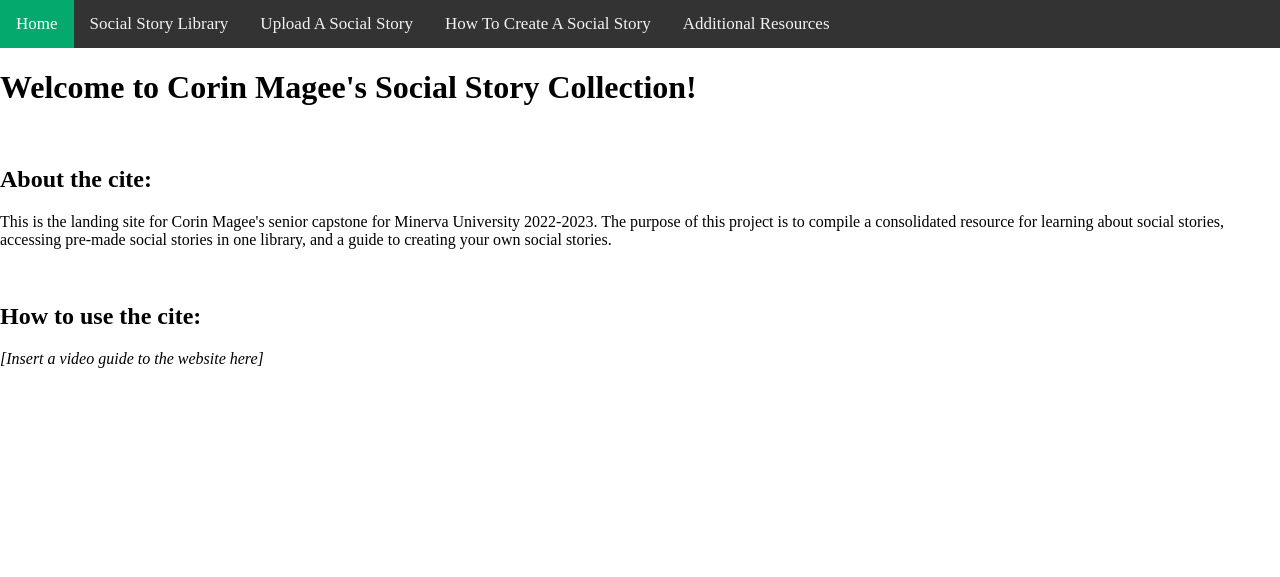
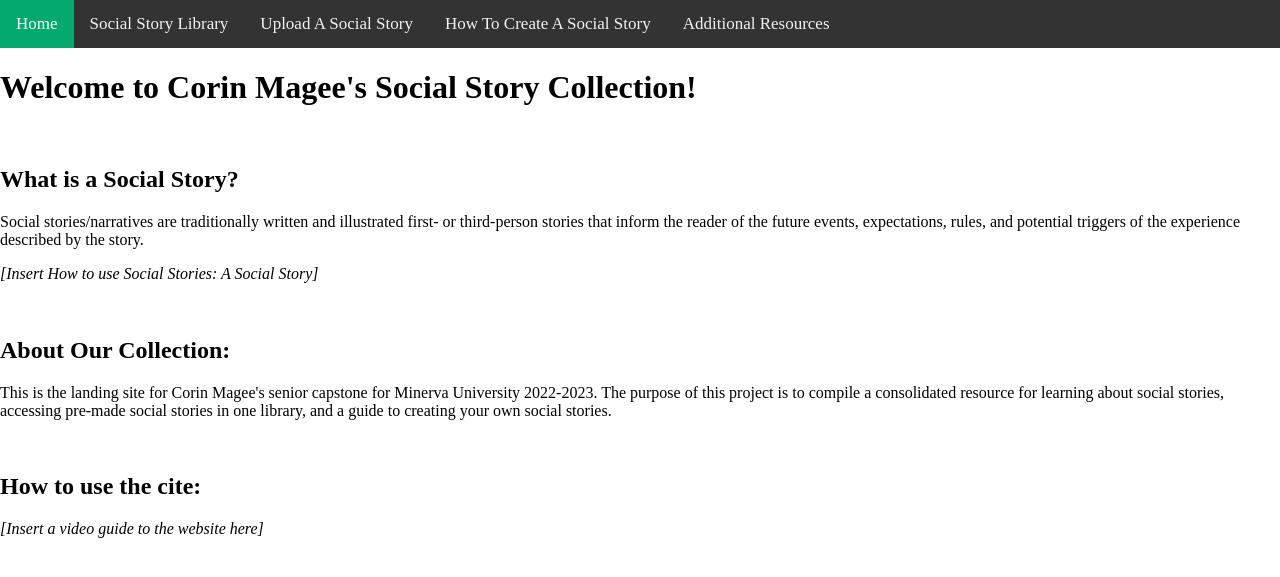
Before and after one commit to Corin-M/CapstoneProgress, a Flask app: page / in a window 1280 px wide. Shown: the top 577 px of the page. Run offline with Flask 2, Linux system fonts and the light colour scheme.

Commit message:
Update Homepage Content
Create a "what is a social story" and inserted placeholder for the "using social stories: A social story".

```diff
--- a/templates/home.html
+++ b/templates/home.html
@@ -31,7 +31,13 @@
   </div>
   <h1>Welcome to Corin Magee's Social Story Collection!</h1>
   <br>
-  <h2>About the cite:</h2>
+  <h2>What is a Social Story? </h2>
+  <p> Social stories/narratives are traditionally written and illustrated first- or third-person stories
+     that inform the reader of the future events, expectations, rules, and potential triggers of the
+     experience described by the story. </p>
+     <p><i>[Insert How to use Social Stories: A Social Story]</i></p>
+  <br>
+  <h2>About Our Collection:</h2>
   <p>This is the landing site for Corin Magee's senior capstone for Minerva University 2022-2023.
       The purpose of this project is to compile a consolidated resource for learning about social stories,
       accessing pre-made social stories in one library, and a guide to creating your own social stories.</p>
```
